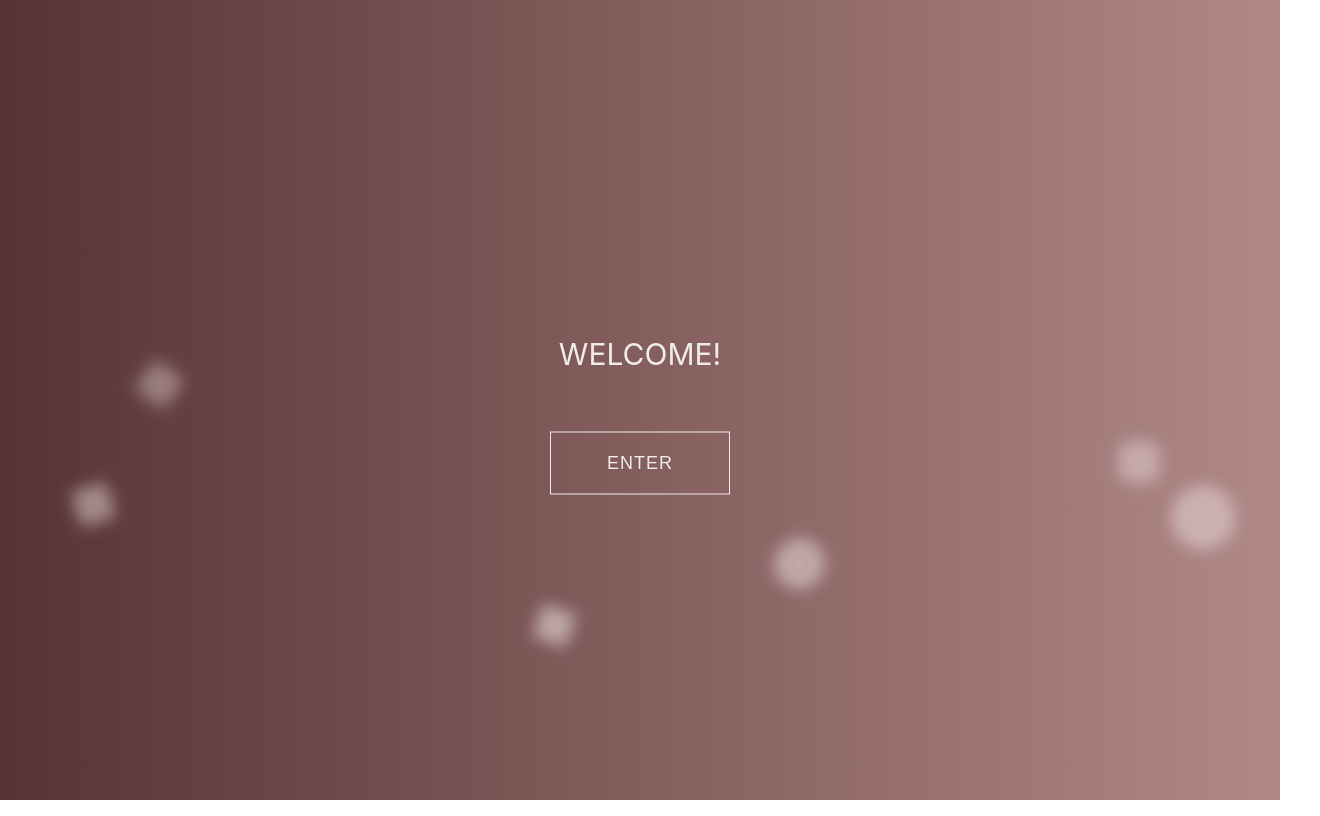
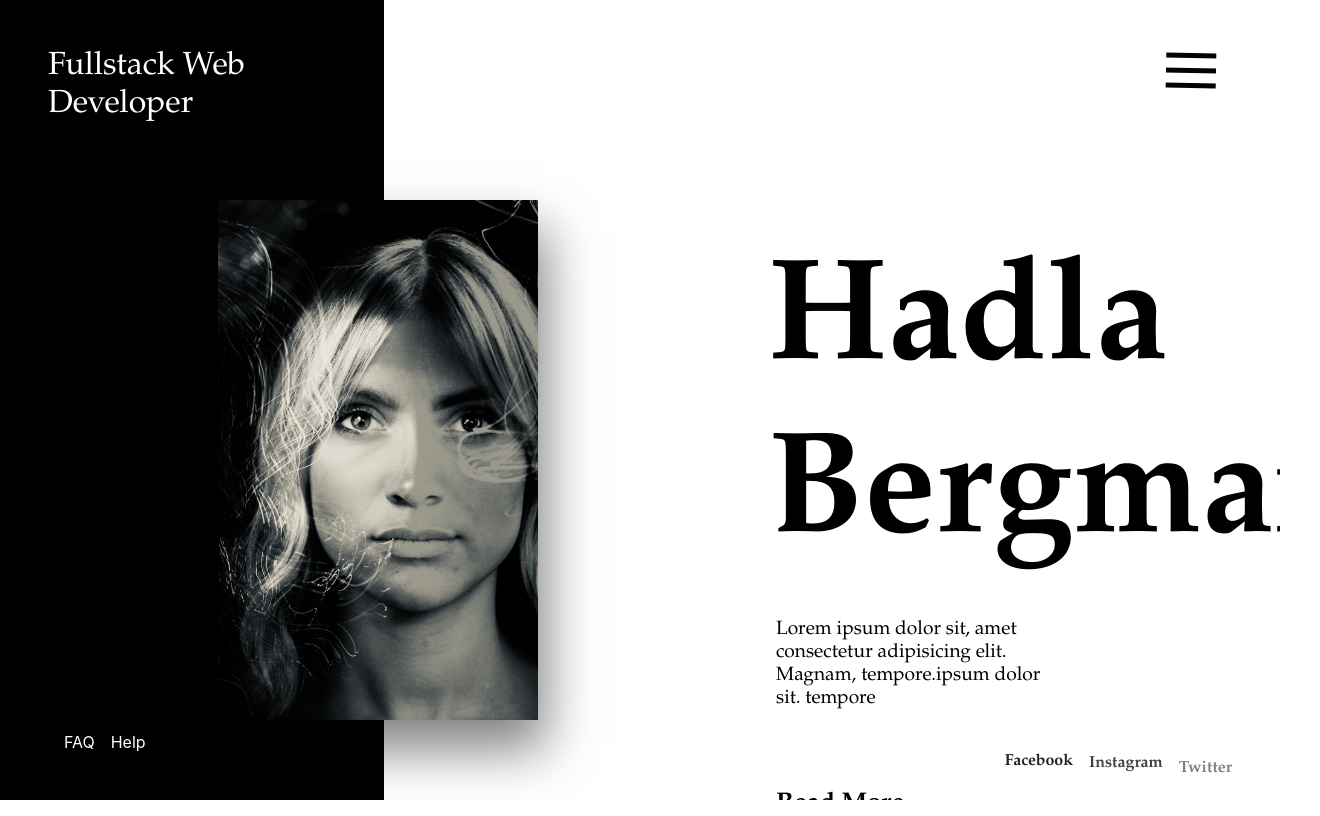
Before and after one commit to Hadla/animated-portfolio, a React (Create React App) app in the folder client/: page / in a window 1280 px wide. Shown: the whole page, 1320 px wide, since content can reach past the window. Built offline with nearby package versions, Linux system fonts and the light colour scheme.

Commit message:
Tried new design.

```diff
--- a/client/package.json
+++ b/client/package.json
@@ -9,6 +9,7 @@
     "gsap": "^3.5.0",
     "react": "^16.13.1",
     "react-dom": "^16.13.1",
+    "react-router-dom": "^5.2.0",
     "react-scripts": "3.4.3"
   },
   "scripts": {
--- a/client/public/index.html
+++ b/client/public/index.html
@@ -8,8 +8,9 @@
     <meta name="theme-color" content="#000000" />
     <meta name="description" content="Web site created using create-react-app" />
     <link rel="apple-touch-icon" href="%PUBLIC_URL%/logo192.png" />
+    <link rel="manifest" href="%PUBLIC_URL%/manifest.json" />
 
-    <link rel="manifest" href="%PUBLIC_URL%/manifest.json" />
+    <link href="https://fonts.googleapis.com/css2?family=Syncopate:wght@700&display=swap" rel="stylesheet">
 
     <title>Animation Portfolio</title>
 </head>
--- a/client/src/App.js
+++ b/client/src/App.js
@@ -1,12 +1,13 @@
 import React, { useRef, useEffect, Component } from 'react';
 import './style/homePage.css';
-
-import HomnePage from './pages/HomePage';
+import HomePage1 from './pages/HomePage1';
+import HomePage2 from './pages/HomePage2';
 
 function App() {
   return (
     <div>
-      <HomnePage />
+      {/* <HomePage2 /> */}
+      <HomePage2 />
     </div>
   );
 }
--- a/client/src/pages/HomePage.js
+++ b/client/src/pages/HomePage1.js
@@ -10,6 +10,10 @@ function Home() {
   let app = useRef(null);
   let tl = new TimelineMax({ paused: true });
 
+  //   function changeBackgroundColor(color) {
+  //     document.body.style.background = color;
+  //  }
+
   useEffect(() => {
     const hideName = document.querySelectorAll('#hide--name');
     const intro = document.querySelectorAll('.intro');
@@ -21,7 +25,7 @@ function Home() {
       hideMenuItem,
       0.5,
       { opacity: 0, duration: 1, x: 150, ease: Circ.easeOut },
-      0.5
+      1
     );
   });
 
@@ -42,7 +46,7 @@ function Home() {
       </ul>
       <div className='intro'>
         {/* <img className='profile-image' src={profileImage}></img> */}
-        <p className='intro-text'>Welcome!</p>
+        <p className='intro-text'>Welcome</p>
         <button
           className='enter-portfolio-btn'
           onClick={() => {
--- /dev/null
+++ b/client/src/pages/HomePage2.js
@@ -0,0 +1,115 @@
+import React, { useRef, useEffect, Component } from 'react';
+import '../style/homePage2.css';
+import '../style/backgroundAnimation.css';
+import profileImage from '../images/profile-image.JPG';
+
+import { TweenMax, Circ, Back, TimelineMax, Expo } from 'gsap';
+import { _renderComplexString } from 'gsap/gsap-core';
+
+function Home() {
+  let app = useRef(null);
+  let tl = new TimelineMax({ paused: true });
+
+  useEffect(() => {
+    const leftContainer = document.querySelectorAll('.left-container');
+    const rightContainer = document.querySelectorAll('.right-container');
+    const centerContainer = document.querySelectorAll('.center-container');
+    const jobTitle = document.querySelectorAll('.job-title');
+    const info = document.querySelectorAll('.info');
+    const story = document.querySelectorAll('.story');
+    const menu = document.querySelectorAll('.menu');
+    const socialUl = document.querySelectorAll('.social ul');
+    TweenMax.from(leftContainer, 2, {
+      width: '0',
+      ease: Expo.easeInOut,
+    });
+    TweenMax.from(rightContainer, 2, {
+      delay: 1.5,
+      width: '0',
+      opacity: '0',
+      ease: Expo.easeInOut,
+    });
+    TweenMax.from(centerContainer, 2, {
+      delay: 3,
+      width: '0',
+      x: -20,
+      ease: Expo.easeInOut,
+    });
+    TweenMax.from(jobTitle, 2, {
+      delay: 1.5,
+      y: 20,
+      opacity: 0,
+      ease: Expo.easeInOut,
+    });
+    TweenMax.from(info, 2, {
+      delay: 1.5,
+      y: 50,
+      opacity: 0,
+      scale: 2.5,
+      ease: Expo.easeInOut,
+    });
+    TweenMax.from(story, 2, {
+      delay: 2.5,
+      y: 20,
+      opacity: 0,
+      ease: Expo.easeInOut,
+    });
+    TweenMax.from(menu, 2, {
+      delay: 3.5,
+      y: 20,
+      opacity: 0,
+      rotation: 90,
+      ease: Expo.easeInOut,
+    });
+    TweenMax.staggerFrom(
+      socialUl,
+      2,
+      {
+        delay: 3.8,
+        opacity: 0,
+        y: 20,
+        ease: Expo.easeInOut,
+      },
+      0.1
+    );
+  });
+
+  return (
+    <div class='containers'>
+      <div class='left-container'>
+        <div class='job-title'>Fullstack Web Developer</div>
+        <div class='info'>
+          <a href='#'>FAQ</a>
+          <a href='#'>Help</a>
+        </div>
+      </div>
+
+      <div class='right-container'>
+        <div class='first-block'></div>
+        <div class='menu-container'>
+          <div class='menu'>
+            <span></span>
+            <span></span>
+            <span></span>
+          </div>
+        </div>
+
+        <div class='story'>
+          <h1>Hadla Bergman</h1>
+          <p>Lorem ipsum dolor sit, amet consectetur adipisicing elit. Magnam, tempore.ipsum dolor sit. tempore</p>
+          <p>Read More</p>
+        </div>
+        <div class='social-container'>
+          <li class='social'>
+            <ul>Facebook</ul>
+            <ul>Instagram</ul>
+            <ul>Twitter</ul>
+          </li>
+        </div>
+      </div>
+      <div class='center-container'></div>
+    </div>
+  );
+}
+
+export default Home;
--- a/client/src/style/backgroundAnimation.css
+++ b/client/src/style/backgroundAnimation.css
@@ -1,8 +1,10 @@
 .App {
-  background: linear-gradient(to left, #b18888, #583333);
-  width: 100%;
+  background: linear-gradient(to left, #49ddbb, #51acd0);
+  background-size: 200% 200%;
   height: 100vh;
+  animation: gradient 15s ease infinite;
 }
+
 .flying-dots {
   position: absolute;
   top: 0;
@@ -75,3 +77,9 @@
     opacity: 0;
   }
 }
+
+/*
+ *
+ *END OF BACKGROUND ANIMATION
+ *
+ */
--- a/client/src/style/homePage.css
+++ b/client/src/style/homePage.css
@@ -1,6 +1,7 @@
 :root {
   --text-color: #f0ecec;
   --background-color: #000000;
+  font-family: Georgia, 'Times New Roman', Times, serif;
 }
 
 .profile-image {
@@ -16,20 +17,28 @@
 }
 .intro-text {
   color: var(--text-color);
-  font-size: 30px;
+  font-size: 50px;
+  font-weight: 600;
+  letter-spacing: 8px;
   text-transform: uppercase;
+  margin-bottom: 0;
+  margin-top: 0;
+}
+.enter-portfolio-btn:hover {
+  background-color: rgba(255, 255, 255, 0.144);
 }
 .enter-portfolio-btn {
   font-size: 18px;
+  font-weight: 600;
+  letter-spacing: 5px;
   text-align: center;
   width: 10em;
   background: transparent;
   color: var(--text-color);
   opacity: 1;
-  border: 1px solid var(--text-color);
+  border: 2px solid var(--text-color);
   padding: 20px 30px;
   text-transform: uppercase;
-  letter-spacing: 1px;
   margin-top: 30px;
   outline: none;
   cursor: pointer;
@@ -47,7 +56,7 @@
   grid-template-areas: 'hidden-element hidden-element';
 }
 .name-item {
-  font-family: 'Franklin Gothic Medium', 'Arial Narrow', Arial, sans-serif;
+  font-family: var(--font);
   text-transform: uppercase;
   position: relative;
   color: var(--text-color);
@@ -62,16 +71,25 @@
   z-index: 200;
 }
 
+.hide-menu-item:active {
+  font-weight: 500;
+}
+.hide-menu-item:hover {
+  background-color: rgba(255, 255, 255, 0.144);
+}
 .hide-menu-item {
+  font-size: 18px;
+  font-weight: 600;
+  letter-spacing: 5px;
   padding: 15px 20px;
   width: 11rem;
-  border: 1px solid var(--text-color);
+  border: 2px solid var(--text-color);
+  border-radius: 2.5px;
+  cursor: pointer;
   display: flex;
   justify-content: center;
   color: var(--text-color);
   margin-bottom: 1rem;
   margin-top: 1rem;
   text-transform: uppercase;
-  font-size: 22px;
-  letter-spacing: 1px;
 }
--- /dev/null
+++ b/client/src/style/homePage2.css
@@ -0,0 +1,168 @@
+:root {
+  --font: 'Garamond';
+}
+
+*,
+*::before,
+*::after {
+  margin: 0;
+  padding: 0;
+  box-sizing: border-box;
+}
+
+.containers {
+  width: 100%;
+  height: 100vh;
+  display: flex;
+  overflow: hidden;
+}
+
+.left-container {
+  background-color: black;
+  height: 100%;
+  width: 30%;
+  color: white;
+  display: flex;
+  flex-direction: column;
+  justify-content: space-between;
+}
+
+.right-container {
+  position: relative;
+  background-color: white;
+  height: 100%;
+  width: 70vw;
+}
+
+.center-container {
+  position: absolute;
+  top: 25vh;
+  left: 17vw;
+  height: 65vh;
+  width: 25vw;
+  background-image: url('../images/profile-image.JPG');
+  background-size: cover;
+  -webkit-box-shadow: 7px 29px 49px 0px rgba(0, 0, 0, 0.5);
+  -moz-box-shadow: 7px 29px 49px 0px rgba(0, 0, 0, 0.5);
+  box-shadow: 7px 29px 49px 0px rgba(0, 0, 0, 0.5);
+}
+
+.job-title {
+  padding: 3rem;
+  font-size: 2rem;
+  font-family: var(--font);
+}
+
+.info {
+  display: flex;
+  padding: 3rem;
+  font-size: 1rem;
+}
+
+.info a {
+  text-decoration: none;
+  margin-left: 1rem;
+  color: white;
+}
+
+.story {
+  position: absolute;
+  height: 40%;
+  left: 30vw;
+  top: 30vh;
+}
+
+.story h1 {
+  font-size: 9rem;
+  margin-bottom: 2rem;
+  font-family: var(--font);
+}
+
+.story p {
+  margin-left: 0.5rem;
+  font-size: 1.2rem;
+  padding-right: 20rem;
+  font-family: var(--font);
+}
+
+.story p:nth-child(3) {
+  margin-top: 5rem;
+  font-size: 1.6rem;
+  font-weight: 600;
+  font-family: var(--font);
+}
+
+.menu-container {
+  position: absolute;
+  top: 3rem;
+  right: 4rem;
+  width: 50px;
+  height: 45px;
+}
+.menu,
+.menu:after,
+.menu:before {
+  width: 50px;
+  height: 5px;
+}
+
+.menu {
+  position: relative;
+  transform: translateY(20px);
+  background: black;
+}
+
+.menu:before {
+  content: '';
+  position: absolute;
+  left: 0;
+  bottom: 15px;
+  background: black;
+}
+.menu:after {
+  content: '';
+  position: absolute;
+  left: 0;
+  top: 15px;
+  background: black;
+}
+
+.social-container {
+  position: absolute;
+  bottom: 2rem;
+  right: 2rem;
+}
+
+.social {
+  display: flex;
+}
+
+.social ul {
+  margin-right: 1rem;
+  font-weight: 700;
+  font-family: var(--font);
+}
+
+.first-block {
+  position: absolute;
+  width: 0%;
+  height: 100vh;
+  background: black;
+  animation: go-left 4s cubic-bezier(0.74, 0.06, 0.4, 0.92) forwards;
+  left: 0;
+}
+
+@keyframes go-left {
+  0% {
+    left: 0;
+    width: 0%;
+  }
+  50% {
+    left: 0;
+    width: 100%;
+  }
+  100% {
+    left: 100%;
+    width: 0;
+  }
+}
```
Also changed, not shown: 1 other file (tests, documents, lock files or other folders).
